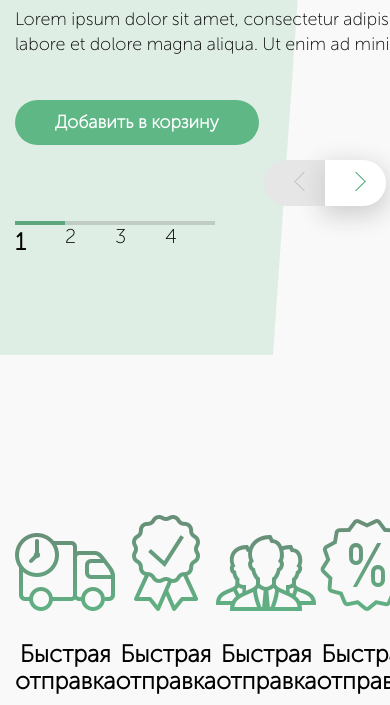
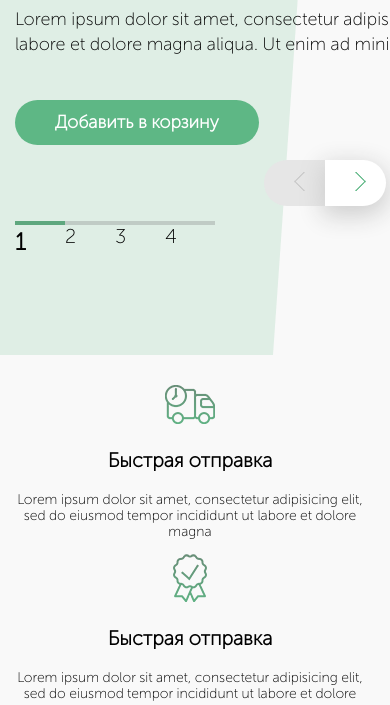
Before and after one commit to tatochko/grain, a website: page app/index.html in a window 390 px wide. Shown: the part 365-1070 px from the top of the page. Drawn offline with nearby package versions, Linux system fonts and the light colour scheme.

Commit message:
adap page 1

```diff
--- a/app/scss/_media.scss
+++ b/app/scss/_media.scss
@@ -121,6 +121,77 @@
 }
 
 @media (max-width: 540px){
+    .group{
+        .group__items{
+            display: block;
+            padding: 0;
+            &-item{
+                width: 350px;
+                .car{
+                    width: 50px;
+                    height: 39px;
+                    background-position: -115px -105px;
+                }
+                .warranty:before{
+                    width: 34px;
+                    height: 48px;
+                    background-position: -358px -111px;
+                }
+                .control:before{
+                    width: 50px;
+                    height: 38px;
+                    background-position: -5px -210px;
+                }
+                .discount:before{
+                    width: 47px;
+                    height: 46px;
+                    background-position: -169px -210px;
+                }
+            }
+            li{
+                h3{
+                    font-size: 20px;
+                }
+                p{
+                    font-size: 14px;
+                }
+            }
+        }
+    }
+    .footer{
+        .logo-m{
+            display: block;
+            text-align: center;
+            padding-top: 30px;
+        }
+        .footer-sub{
+            display: block;
+            padding: 0;
+            text-align: center;
+            input{
+                width: 100%;
+                margin-bottom: 20px;
+            }
+            .btn{
+                margin-bottom: 20px;
+                box-shadow: 0px 1.7px 24.3px 1.7px #cecece;
+            }
+        }
+        .menu{
+            display: none;
+        }
+        .text-m{
+            display: block;
+            color: #fff;
+            text-align: center;
+            padding-top: 20px;
+            p{
+                margin: 0;
+                padding-bottom: 20px;
+            }
+        }
+    }
+    ///////////////////////////////////////////////////// page 2
     .checkout .checkout__inner-order .check__main-inner .message{
         margin: 0 17%;
     }
@@ -169,39 +240,6 @@
             }
         }
     }
-    .footer{
-        .logo-m{
-            display: block;
-            text-align: center;
-            padding-top: 30px;
-        }
-        .footer-sub{
-            display: block;
-            padding: 0;
-            text-align: center;
-            input{
-                width: 100%;
-                margin-bottom: 20px;
-            }
-            .btn{
-                margin-bottom: 20px;
-                box-shadow: 0px 1.7px 24.3px 1.7px #cecece;
-            }
-        }
-        .menu{
-            display: none;
-        }
-        .text-m{
-            display: block;
-            color: #fff;
-            text-align: center;
-            padding-top: 20px;
-            p{
-                margin: 0;
-                padding-bottom: 20px;
-            }
-        }
-    }
 }
 
 @media (max-width: 414px){
```
Also changed, not shown: app/css/style.min.css, 1 other file.
